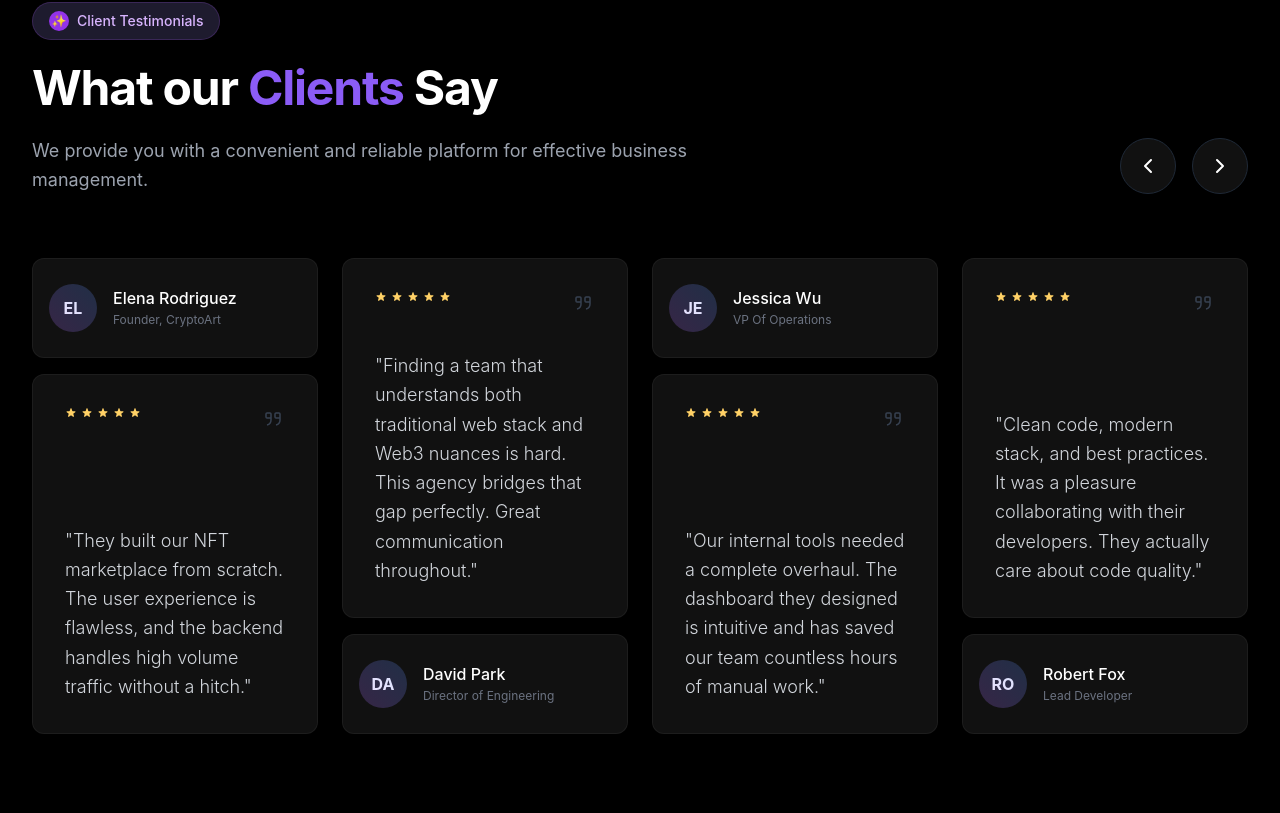
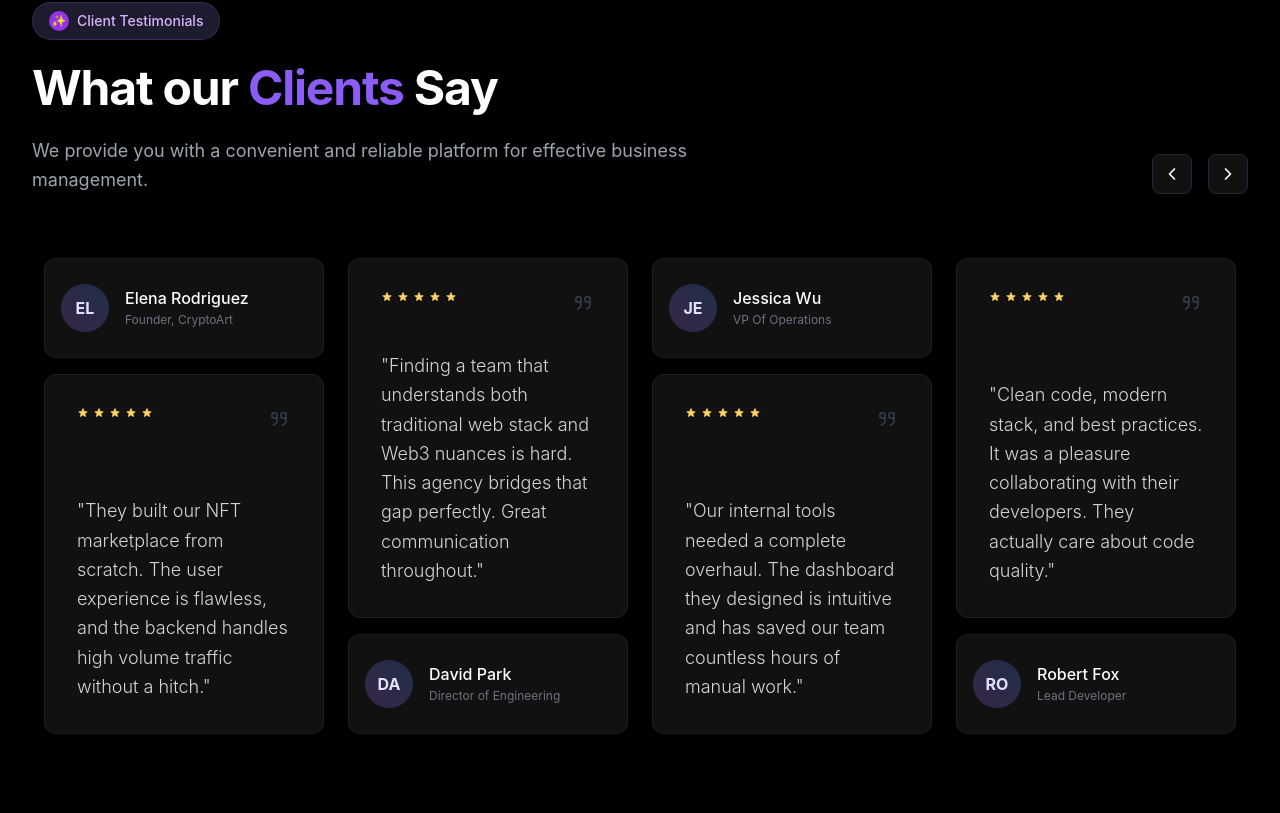
Before and after one commit to MDevHubPro/trivon_web_app, a Next.js app: page / in a window 1280 px wide. Shown: the part 6287-7100 px from the top of the page. Built offline with nearby package versions, Linux system fonts and the light colour scheme.

Commit message:
Testonial home cards updated

```diff
--- a/src/components/Testimonials.tsx
+++ b/src/components/Testimonials.tsx
@@ -132,8 +132,21 @@ const TestimonialColumn = ({ testimonial, isProfileTop }: { testimonial: Testimo
 export default function Testimonials() {
   const [itemsToShow, setItemsToShow] = useState(4);
   const [currentIndex, setCurrentIndex] = useState(0);
+  const [isHovered, setIsHovered] = useState(false);
+  const [mounted, setMounted] = useState(false);
+
+  // Create a large array for infinite-like scrolling
+  // We duplicate the testimonials enough times to scroll smoothly
+  const REPEAT_COUNT = 10;
+  const allTestimonials = Array(REPEAT_COUNT).fill(testimonials).flat();
+
+  // Start in the middle to allow scrolling both ways initially (though we mostly scroll right)
+  const START_INDEX = (allTestimonials.length / 2) - ((allTestimonials.length / 2) % testimonials.length);
 
   useEffect(() => {
+    setMounted(true);
+    setCurrentIndex(START_INDEX);
+
     const handleResize = () => {
       if (window.innerWidth < 640) setItemsToShow(1);
       else if (window.innerWidth < 1024) setItemsToShow(2);
@@ -144,33 +157,34 @@ export default function Testimonials() {
     return () => window.removeEventListener('resize', handleResize);
   }, []);
 
-  const totalItems = testimonials.length;
-
   const nextSlide = () => {
-    setCurrentIndex((prev) => (prev + 1) % totalItems);
+    setCurrentIndex((prev) => {
+      // If we reach near the end, snap back?
+      // For now, just increment. If we want true infinite, we'd handle resets,
+      // but with REPEAT_COUNT=10 it's plenty for a session.
+      // Or we can simple wrap logic like ClientCarousel if preferred.
+      if (prev >= allTestimonials.length - itemsToShow) return START_INDEX;
+      return prev + 1;
+    });
   };
 
   const prevSlide = () => {
-    setCurrentIndex((prev) => (prev - 1 + totalItems) % totalItems);
+    setCurrentIndex((prev) => {
+      if (prev <= 0) return START_INDEX;
+      return prev - 1;
+    });
   };
 
   // Auto carousel with loop
   useEffect(() => {
+    if (isHovered) return;
     const timer = setInterval(() => {
       nextSlide();
     }, 3000);
     return () => clearInterval(timer);
-  }, [totalItems]); // Removed itemsToShow dependency to avoid reset on resize
+  }, [itemsToShow, isHovered, mounted]);
 
-  const getVisibleItems = () => {
-    const items = [];
-    for (let i = 0; i < itemsToShow; i++) {
-      items.push(testimonials[(currentIndex + i) % totalItems]);
-    }
-    return items;
-  };
-
-  const visibleItems = getVisibleItems();
+  if (!mounted) return <section className="py-24 bg-black" />;
 
   return (
     <section className="py-24 bg-black overflow-hidden relative">
@@ -194,7 +208,7 @@ export default function Testimonials() {
           </div>
 
           {/* Navigation Buttons */}
-          <div className="flex gap-4">
+          {/* <div className="flex gap-4">
             <button
               onClick={prevSlide}
               className="w-14 h-14 rounded-full bg-[#111111] text-white border border-gray-800 flex items-center justify-center hover:bg-[#8B5CF6] hover:border-[#8B5CF6] transition-all duration-300 group"
@@ -213,41 +227,53 @@ export default function Testimonials() {
                 <polyline points="9 18 15 12 9 6"></polyline>
               </svg>
             </button>
+          </div> */}
+
+          <div className="flex gap-4">
+            <button
+              onClick={prevSlide}
+              className="w-10 h-10 rounded-lg bg-[#111] border border-gray-800 text-white flex items-center justify-center hover:bg-gray-800 transition active:scale-95 z-20 group"
+            >
+              <svg className="group-hover:text-purple-500 transition-colors" width="20" height="20" viewBox="0 0 24 24" fill="none" stroke="currentColor" strokeWidth="2" strokeLinecap="round" strokeLinejoin="round"><polyline points="15 18 9 12 15 6"></polyline></svg>
+            </button>
+            <button
+              onClick={nextSlide}
+              className="w-10 h-10 rounded-lg bg-[#111] border border-gray-800 text-white flex items-center justify-center hover:bg-gray-800 transition active:scale-95 z-20 group"
+            >
+              <svg className="group-hover:text-purple-500 transition-colors" width="20" height="20" viewBox="0 0 24 24" fill="none" stroke="currentColor" strokeWidth="2" strokeLinecap="round" strokeLinejoin="round"><polyline points="9 18 15 12 9 6"></polyline></svg>
+            </button>
           </div>
         </div>
 
-        {/* Carousel Grid */}
-        <div className="grid grid-cols-1 sm:grid-cols-2 lg:grid-cols-4 gap-6">
-          <AnimatePresence mode='popLayout'>
-            {visibleItems.map((testimonial, index) => {
-              // We must use a unique key that represents the POSITION in the grid + the CONTENT
-              // OR just the content ID if we want them to slide.
-              // To achieve "sliding left" effect for the whole row, items need to move.
-              // If we use index keys, items update in place (no slide).
-              // If we use ID keys, Item 2 moves from pos 1 -> pos 0. This is the slide.
-              return (
+        {/* Carousel Slider */}
+        <div
+          className="overflow-hidden"
+          onMouseEnter={() => setIsHovered(true)}
+          onMouseLeave={() => setIsHovered(false)}
+        >
           <motion.div
-                  key={testimonial.id}
-                  layout
-                  initial={{ opacity: 0, x: 20 }}
-                  animate={{ opacity: 1, x: 0 }}
-                  exit={{ opacity: 0, x: -20, position: 'absolute', zIndex: -1 }} // Absolute exit to avoid layout thrashing
-                  transition={{ duration: 0.4, ease: "easeInOut" }}
-                  className="w-full"
+            className="flex"
+            style={{
+              width: `${(allTestimonials.length * 100) / itemsToShow}%`
+            }}
+            animate={{
+              x: `-${(currentIndex * 100) / allTestimonials.length}%`
+            }}
+            transition={{ type: 'spring', stiffness: 300, damping: 30 }}
+          >
+            {allTestimonials.map((testimonial, index) => (
+              <div
+                key={index}
+                className="px-3"
+                style={{ width: `${100 / allTestimonials.length}%` }}
               >
                 <TestimonialColumn
                   testimonial={testimonial}
-                    // Fixed alternating pattern: First column always Profile Top, Second always Review Top, etc.
-                    // This creates a static grid structure where content flows through it.
-                    // Or do we want the style to travel with the card?
-                    // "make design exactly like image" -> usually staggered like masonry.
-                    // If we want the structure to be 1: Up, 2: Down, 3: Up... strictly by column:
                   isProfileTop={index % 2 === 0}
                 />
+              </div>
+            ))}
           </motion.div>
-              );
-            })}
-          </AnimatePresence>
         </div>
 
       </div>
```
Lines whose indentation alone changed are shown as unchanged.
